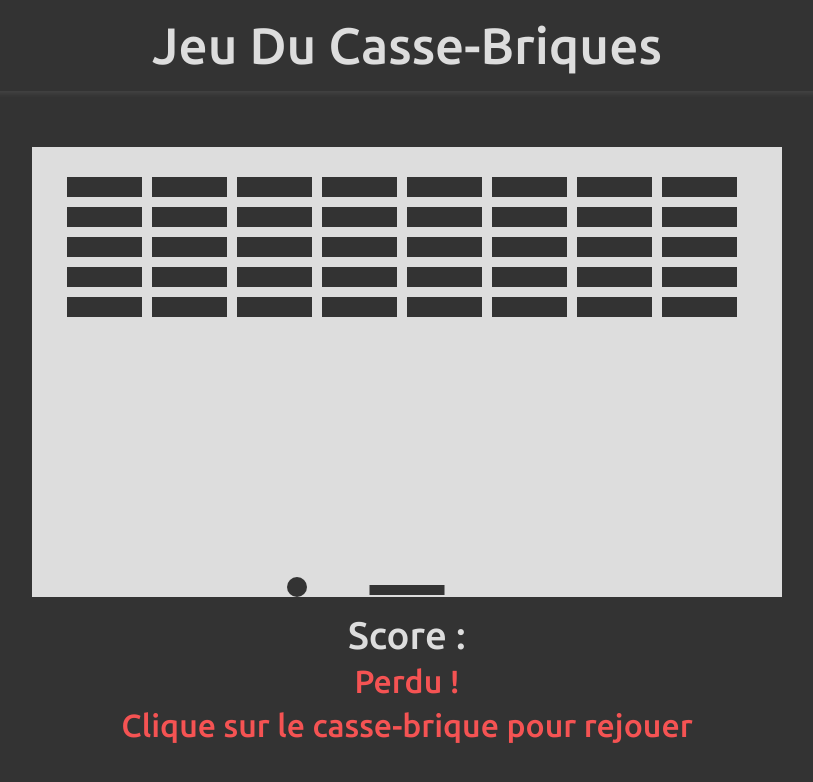
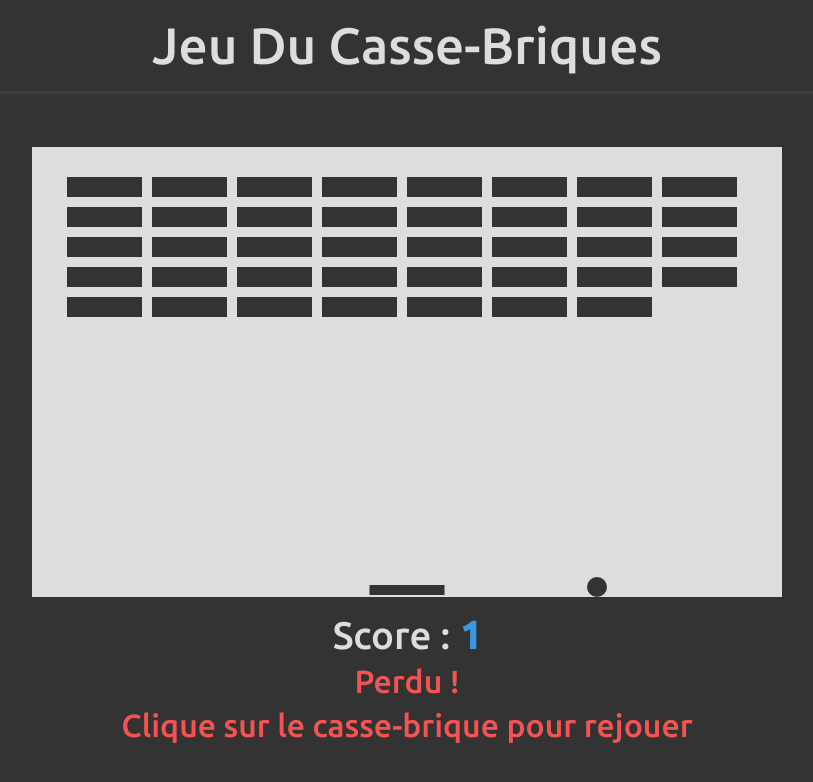
Before and after one commit to alice-sebego/brick-breaker, a plain HTML site: page index.html in a window 1280 px wide. Shown: the whole page, without its empty margins (233-1046 px from the left). Drawn offline with Linux system fonts and the light colour scheme.

Commit message:
Manage the case of victory

```diff
--- a/src/js/main.js
+++ b/src/js/main.js
@@ -69,6 +69,36 @@ const drawBricks = () => {
     }
 }
 
+const brokenBrick = () => {
+
+    for(let i = 0; i < nbRow; i++){
+        for(let j = 0; j < nbCol; j++){
+
+            let currentBrick = bricks[i][j];
+
+            if(currentBrick.status === 1){
+
+                if(x > currentBrick.x &&
+                   x < currentBrick.x + widthBrick &&
+                   y > currentBrick.y &&
+                   y < currentBrick.y + heightBrick){
+
+                    speedY = -speedY;
+                    currentBrick.status = 0;
+                    result ++;
+                    $brickBroken.textContent = result;
+
+                    if(result === nbRow * nbCol){
+                        const victory = "<span id='victory'><br>Bravo ! <br>Clique sur le casse-brique pour rejouer</span>"
+                        $score.innerHTML += victory;
+                        end = true;
+                    }
+                }
+            }
+        }
+    }
+}
+
 const draw = () => {
 
     if(!end){
@@ -76,21 +106,20 @@ const draw = () => {
         drawBall();
         drawBar();
         drawBricks();
-        console.log(end);
+        brokenBrick();
 
         if(x + speedX > $canvas.width - radiusBall ||
            x + speedX < radiusBall) speedX = -speedX;
 
-        if(y + speedY < radiusBall ) speedY = -speedY;
+        if(y + speedY < radiusBall) speedY = -speedY;
 
         if(y + speedY > $canvas.height - radiusBall){
-            if( x > barX && x < barX - barWidth){
+            if(x > barX && x < barX + barWidth){
                 speedX = speedX + 0.1;
                 speedY = speedY + 0.1;
                 speedY = -speedY;
             } else {
                 end = true;
-                console.log(end);
                 const gameOver = "<span id='fail'><br>Perdu ! <br>Clique sur le casse-brique pour rejouer</span>"
                 $score.innerHTML += gameOver;
             }
@@ -109,8 +138,6 @@ draw();
 const moveMouse = e => {
     let posXBarCanvas = e.clientX - $canvas.offsetLeft;
 
-    console.log(posXBarCanvas);
-
     if(posXBarCanvas > 35 && posXBarCanvas < $canvas.width - 35){
         barX = posXBarCanvas - barWidth / 2;
     }
--- a/src/sass/_base.scss
+++ b/src/sass/_base.scss
@@ -9,3 +9,4 @@ $bg-color : #333;
 $light-color : #ddd;
 $game-over : rgb(245, 83, 83);
 $score-color: rgb(57, 152, 230);
+$victory-color: rgb(97, 231, 97);
--- a/src/sass/style.scss
+++ b/src/sass/style.scss
@@ -51,5 +51,10 @@ section{
             color: $game-over;
         }
 
+        #victory{
+            font-size: smaller;
+            color: $victory-color;
+        }
+
     }
 }
```
Also changed, not shown: dist/css/style.css, 1 other file.
